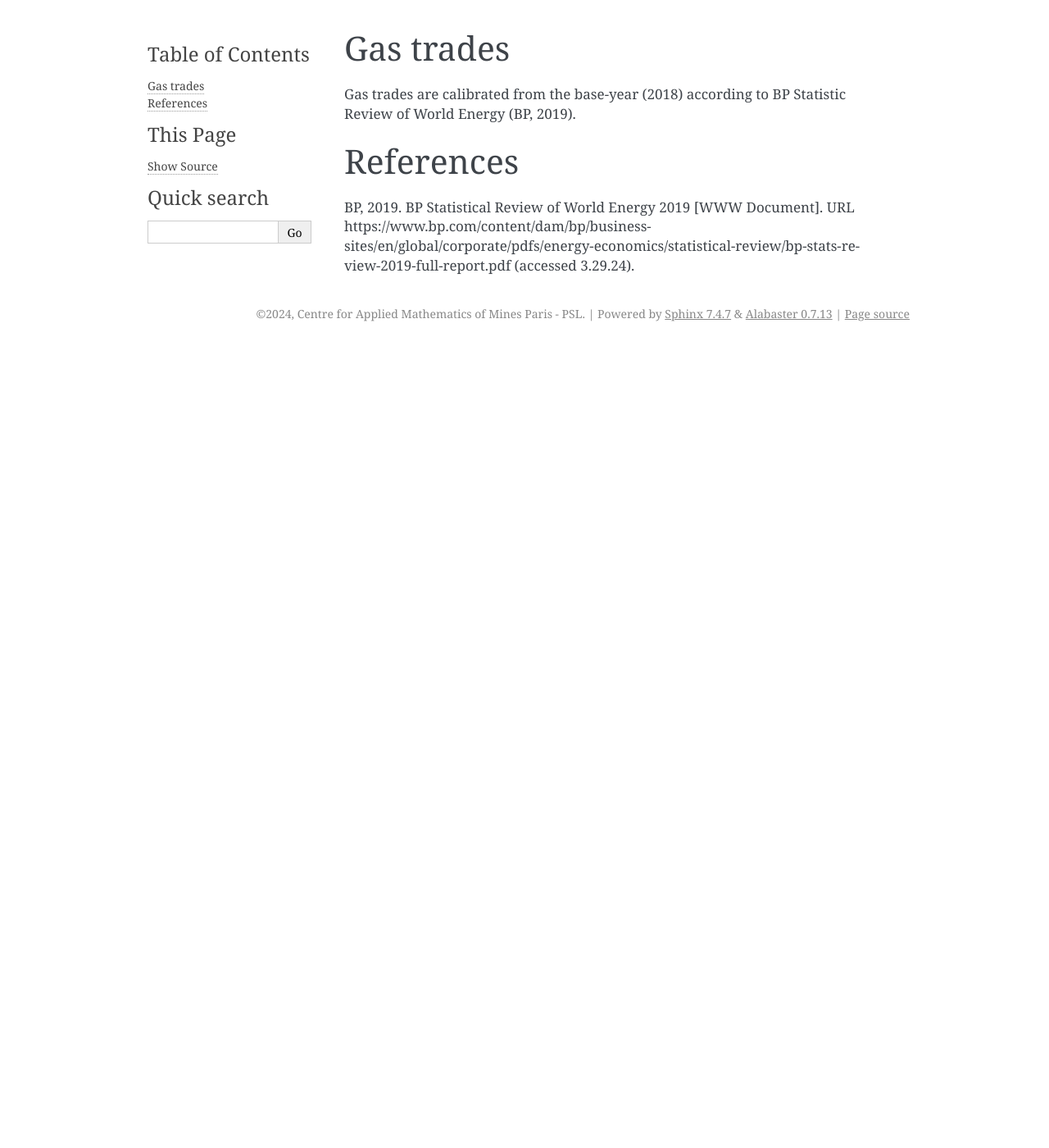
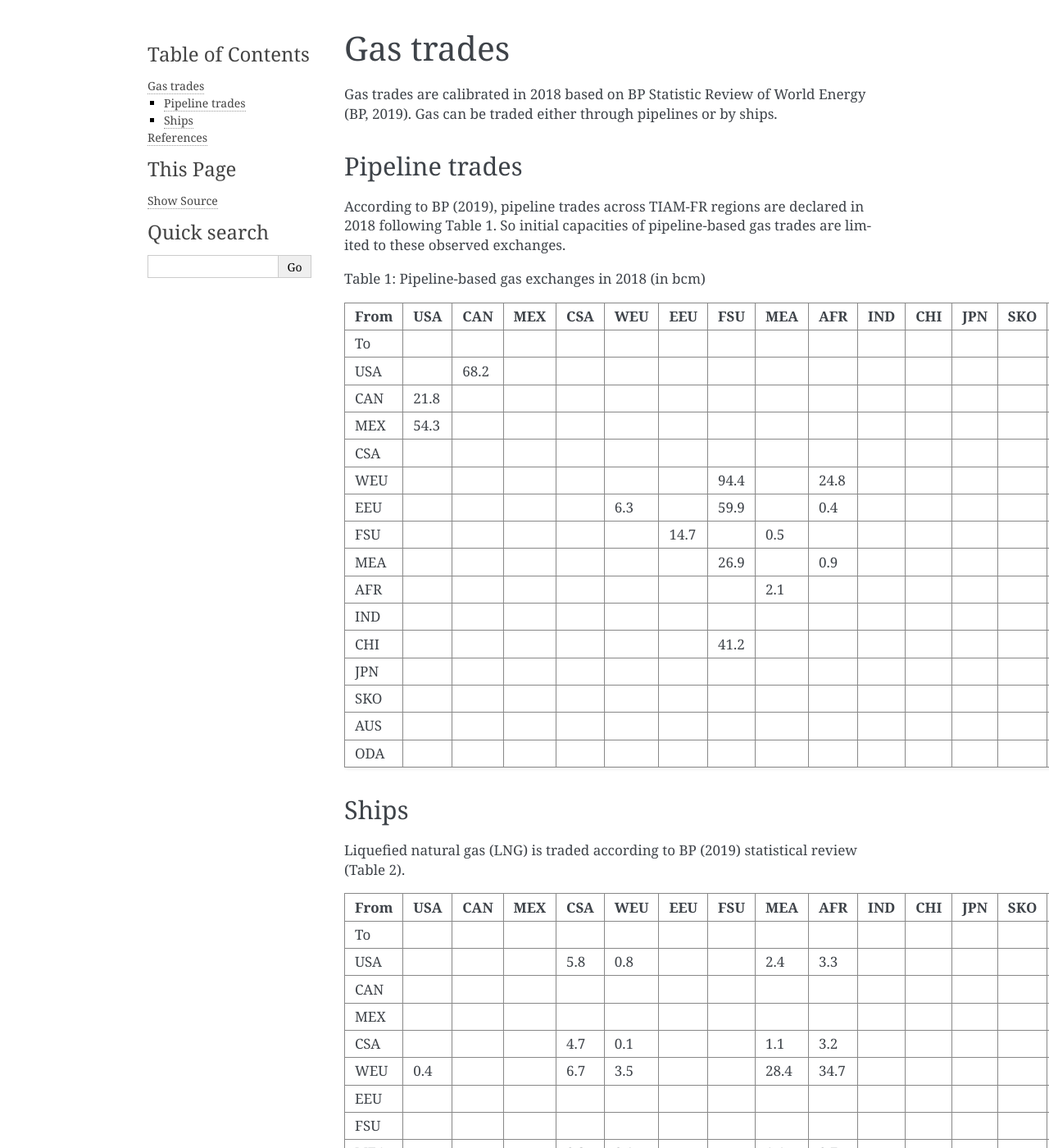
Before and after one commit to LucasDesport/tiam-fr, a Sphinx documentation site: the page built from docs/trades/gas.md, in a window 1280 px wide and 1400 px high. Shown: the whole window at 82% size. Built offline with Sphinx 7.4.7, drawn with Linux system fonts in a browser that asks for light colours; pages that are not in the unit, such as notebooks, are missing from menus; some of the changed text lies outside the part shown.

Commit message:
Update gas.md

```diff
--- a/docs/trades/gas.md
+++ b/docs/trades/gas.md
@@ -1,6 +1,63 @@
 # Gas trades
 
-Gas trades are calibrated from the base-year (2018) according to BP Statistic Review of World Energy (BP, 2019).
+Gas trades are calibrated in 2018 based on BP Statistic Review of World Energy (BP, 2019). Gas can be traded either through pipelines or by ships.
+
+## Pipeline trades
+
+According to BP (2019), pipeline trades across TIAM-FR regions are declared in 2018 following Table 1. So initial capacities of pipeline-based gas trades are limited to these observed exchanges.
+
+Table 1: Pipeline-based gas exchanges in 2018 (in bcm)
+|  From| USA  | CAN  | MEX | CSA |  WEU  |  EEU |  FSU |  MEA | AFR | IND | CHI | JPN | SKO | AUS | ODA |
+| ---- | ---- | ---- | --- | --- | ----- | ---- | -----| ---- | --- | --- | --- | --- | --- | --- | --- |
+|  To  |      |      |     |     |       |      |      |      |     |     |     |     |     |     |     |
+|  USA |      | 68.2 |     |     |       |      |      |      |     |     |     |     |     |     |     |
+|  CAN | 21.8 |      |     |     |       |      |      |      |     |     |     |     |     |     |     |
+|  MEX | 54.3 |      |     |     |       |      |      |      |     |     |     |     |     |     |     |
+|  CSA |      |      |     |     |       |      |      |      |     |     |     |     |     |     |     |
+|  WEU |      |      |     |     |       |      | 94.4 |      | 24.8|     |     |     |     |     |     |
+|  EEU |      |      |     |     |   6.3 |      | 59.9 |      | 0.4 |     |     |     |     |     |     |
+|  FSU |      |      |     |     |       | 14.7 |      | 0.5  |     |     |     |     |     |     |     |
+|  MEA |      |      |     |     |       |      | 26.9 |      | 0.9 |     |     |     |     |     |     |
+|  AFR |      |      |     |     |       |      |      |  2.1 |     |     |     |     |     |     |     |
+|  IND |      |      |     |     |       |      |      |      |     |     |     |     |     |     |     |
+|  CHI |      |      |     |     |       |      | 41.2 |      |     |     |     |     |     |     | 3.9 |
+|  JPN |      |      |     |     |       |      |      |      |     |     |     |     |     |     |     |
+|  SKO |      |      |     |     |       |      |      |      |     |     |     |     |     |     |     |
+|  AUS |      |      |     |     |       |      |      |      |     |     |     |     |     |     | 4.4 |
+|  ODA |      |      |     |     |       |      |      |      |     |     |     |     |     |     |     |
+
+## Ships
+
+Liquefied natural gas (LNG) is traded according to BP (2019) statistical review (Table 2).
+
+|  From | USA | CAN | MEX | CSA |  WEU |  EEU |  FSU |  MEA | AFR  | IND | CHI | JPN | SKO | AUS | ODA |
+| ----- | --- | --- | --- | --- | ---- | ---- | ---- | ---- | ---- | --- | --- | --- | --- | --- | --- |
+|  To   |     |     |     |     |      |      |      |      |      |     |     |     |     |     |     |
+|  USA  |     |     |     | 5.8 |  0.8 |      |      |  2.4 |  3.3 |     |     |     |     |     |     |
+|  CAN  |     |     |     |     |      |      |      |      |      |     |     |     |     |     |     |
+|  MEX  |     |     |     |     |      |      |      |      |      |     |     |     |     |     |     |
+|  CSA  |     |     |     | 4.7 |  0.1 |      |      |  1.1 |  3.2 |     |     |     |     |     |     |
+|  WEU  | 0.4 |     |     | 6.7 |  3.5 |      |      |28.4  | 34.7 |     |     |     |     |     |     |
+|  EEU  |     |     |     |     |      |      |      |      |      |     |     |     |     |     |     |
+|  FSU  |     |     |     |     |      |      |      |      |      |     |     |     |     |     |     |
+|  MEA  |     |     |     | 0.3 |  0.1 |      |      |  1.4 |  0.7 |     |     |     |     | 0.1 | 0.2 |
+|  AFR  |     |     |     |     |      |      |      |      |      |     |     |     |     |     |     |
+|  IND  |     |     |     | 0.7 |      |      |      |  10.9|  0.6 |     |     |     |     |     |     |
+|  CHI  |     |     |     |     |      |      |      |  2.4 |  0.3 |     |     |     |     | 5.2 | 4.1 |
+|  JPN  | 0.9 |     |     | 0.2 |  0.1 |      | 8.23 |  21.0|  2.2 |     |     |     |     |17.7 | 43.3|
+|  SKO  |     |     |     |     |      |      |      |      |      |     |     |     |     |     |     |
+|  AUS  |     |     |     |     |      |      |      |      |      |     |     |     |     |     |     |
+|  ODA  |     |     |     | 1.5 |  0.3 |      | 4.57 |23.5  |  5.6 |     |     |     |     | 2.4 | 21.2|
+
+Before being used in a region or country, the gas tardes needs to be liquified, shipped, regasified. The techno-economic propoerties of liquefaction and regasification processes are as Table 3 shows. The whole chain or liquefaction and regasification shows 10% loss.
+
+Table 3: Techno-economic properties of liquefaction and regasification processes for natural gas
+| Attribute  | Liquefaction | Regasification |
+| ---------- | ------------ | -------------- |
+| VAROM      | 1.00         | 0.50           |
+| CAPEX      | 36.00        | 3.00           |
+| FIXOM      | 0.00         | 0.10           |
+| Life       | 50.00        | 50.00          |
 
 # References
 
```
